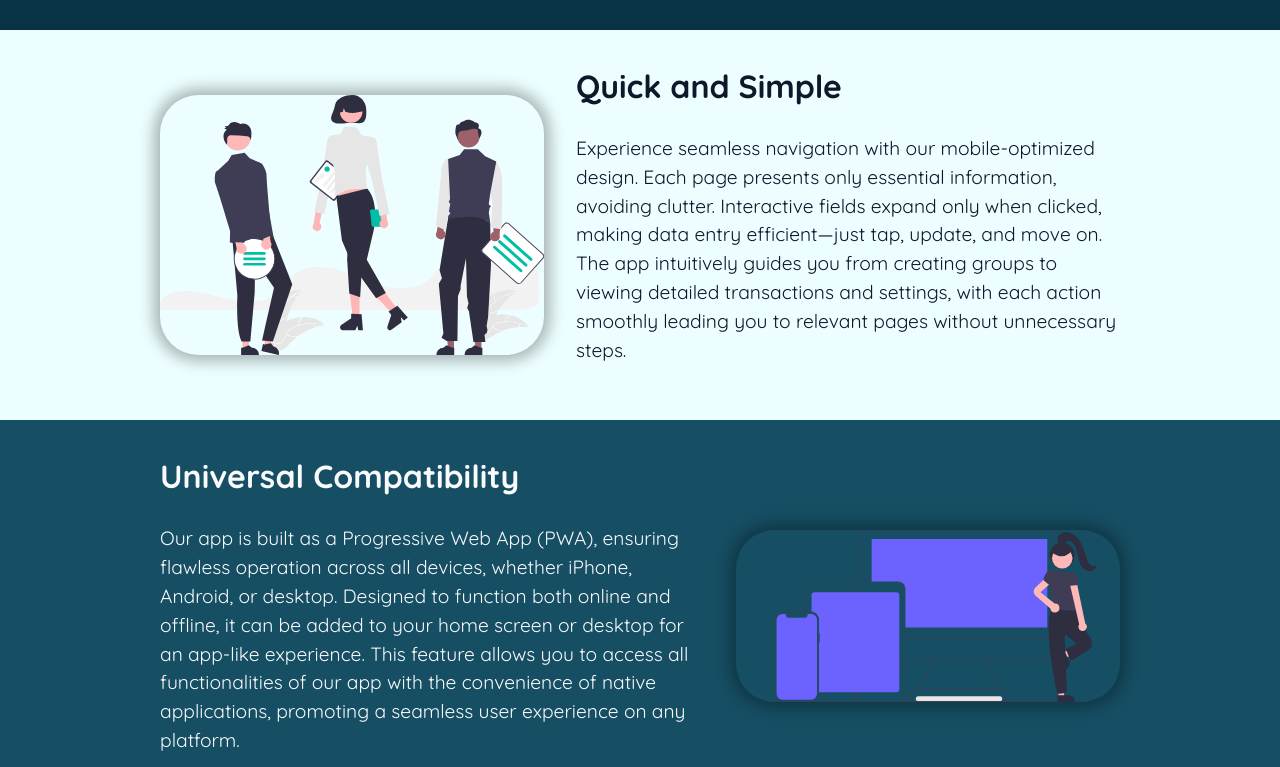
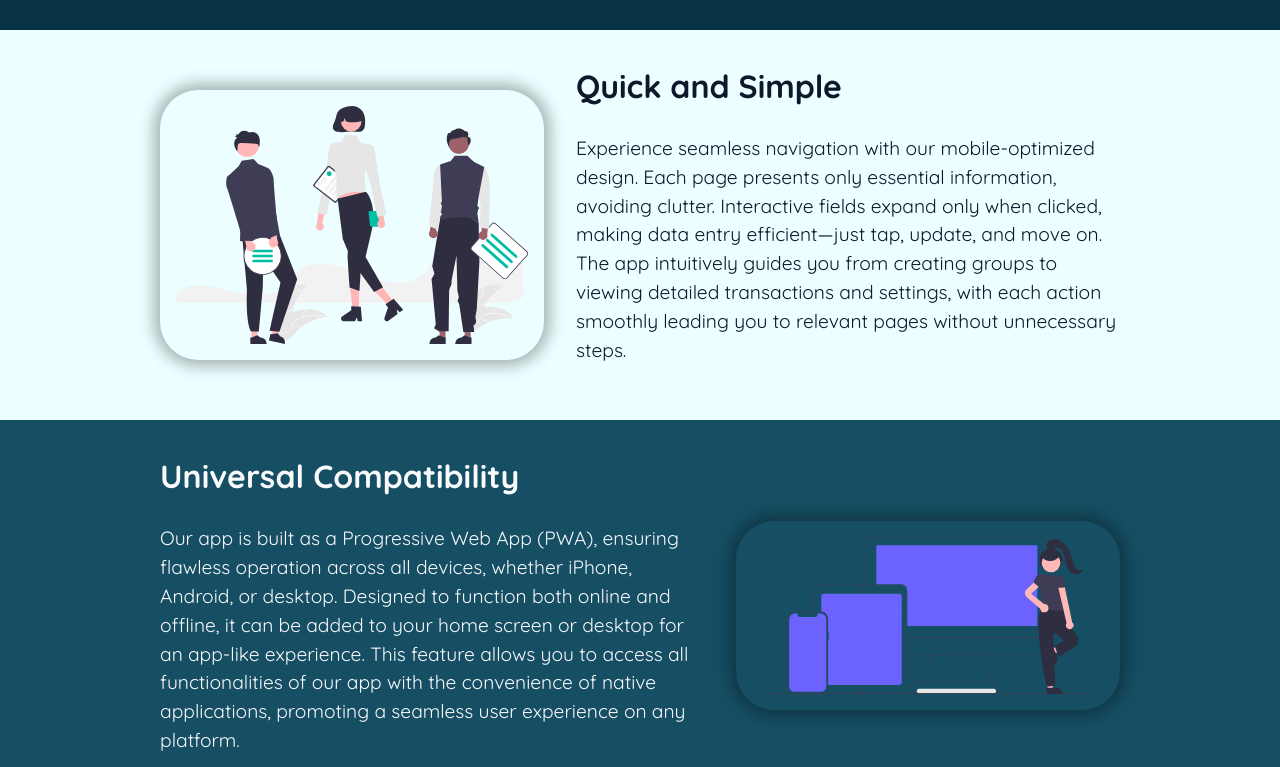
Before and after one commit to oyalhi/torba-web, a Next.js app: page / in a window 1280 px wide. Shown: the part 733-1500 px from the top of the page. Built offline with nearby package versions, Linux system fonts and the light colour scheme; no server answers.

Commit message:
fix: image padding

```diff
--- a/src/components/hero.module.scss
+++ b/src/components/hero.module.scss
@@ -31,6 +31,7 @@
   align-items: center;
   img {
     max-width: 24rem;
+    padding: 16px;
   }
 }
 
@@ -69,7 +70,6 @@
     justify-content: center;
     img {
       max-width: 100%;
-      padding: 16px;
     }
   }
 }
```
